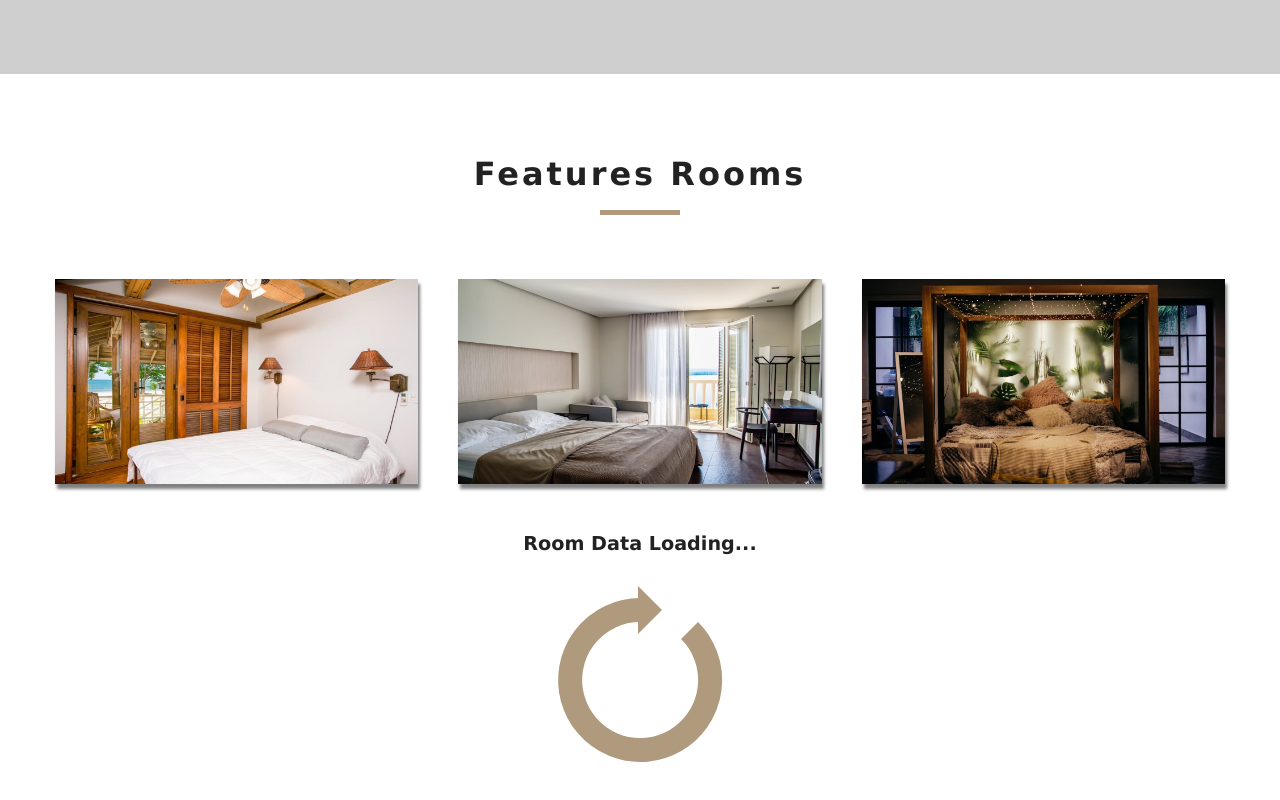
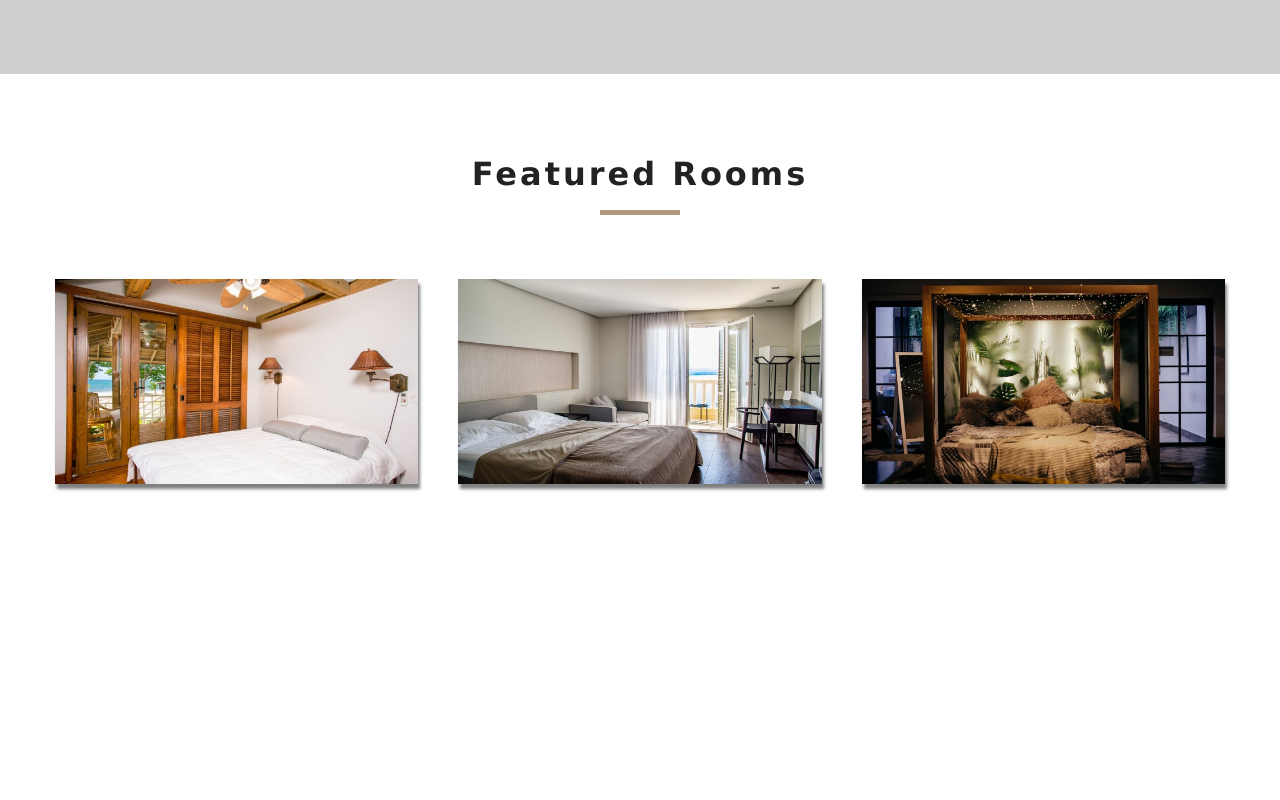
Before and after one commit to juliaosmolovska/react_website_2, a React (Create React App) app: page / in a window 1280 px wide. Shown: the part 1249-2049 px from the top of the page. After the commit the page ends 1813 px from the top, so only its background shows below. Built offline with nearby package versions, Linux system fonts and the light colour scheme.

Commit message:
defaultImg on featuredRooms

```diff
--- a/src/components/FeaturedRooms.js
+++ b/src/components/FeaturedRooms.js
@@ -6,18 +6,20 @@ import Title from './Title';
 
 export default class FeaturedRooms extends Component {
   static contextType = RoomContext;
+
   render() {
     let { loading, featuredRooms: rooms } = this.context;
+
     rooms = rooms.map(room => {
       return <Room key={room.id} room={room}></Room>
     })
+
     return (
       <section className='featured-rooms'>
-        <Title title='features rooms'></Title>
+        <Title title='featured rooms'></Title>
         <div className='featured-rooms-center'>
           { loading ? <Loading></Loading> : rooms }
         </div>
-        <Loading></Loading>
       </section>
     )
   }
--- a/src/components/Room.js
+++ b/src/components/Room.js
@@ -1,9 +1,11 @@
 import React from 'react';
 import { Links } from 'react-router-dom';
+import defaultImg from '../images/room-1.jpeg';
 
 export default function Room({room}) {
-  const { name, slug, images, price} = room;
+  const { name, slug, images, price } = room;
 
+  //defaultImg по замовчуванню якщо немає інших картинок
   return (
     <article className='room'>
       <div className='img-container'>
--- a/src/context.js
+++ b/src/context.js
@@ -8,7 +8,7 @@ class RoomProvider extends Component {
     rooms: [],
     sortedRooms: [],
     featuredRooms: [],
-    loaging: true
+    loading: true
   };
 
 // getData
@@ -20,7 +20,7 @@ class RoomProvider extends Component {
       rooms,
       featuredRooms,
       sortedRooms:rooms,
-      loading: false
+      loading: false //при відсутності запропонованих кімнат підгружатиме гіф
     })
   }
 
```
